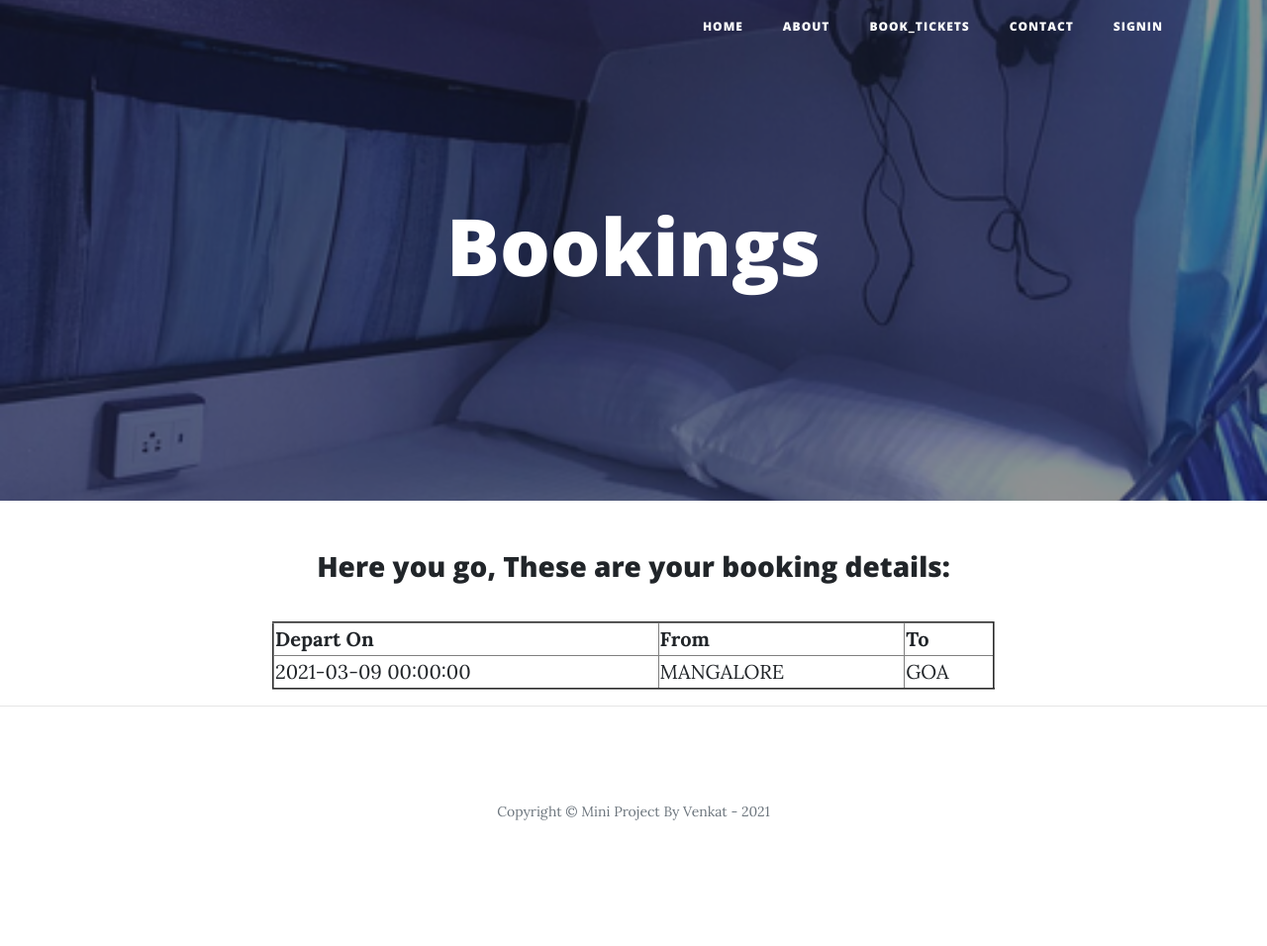
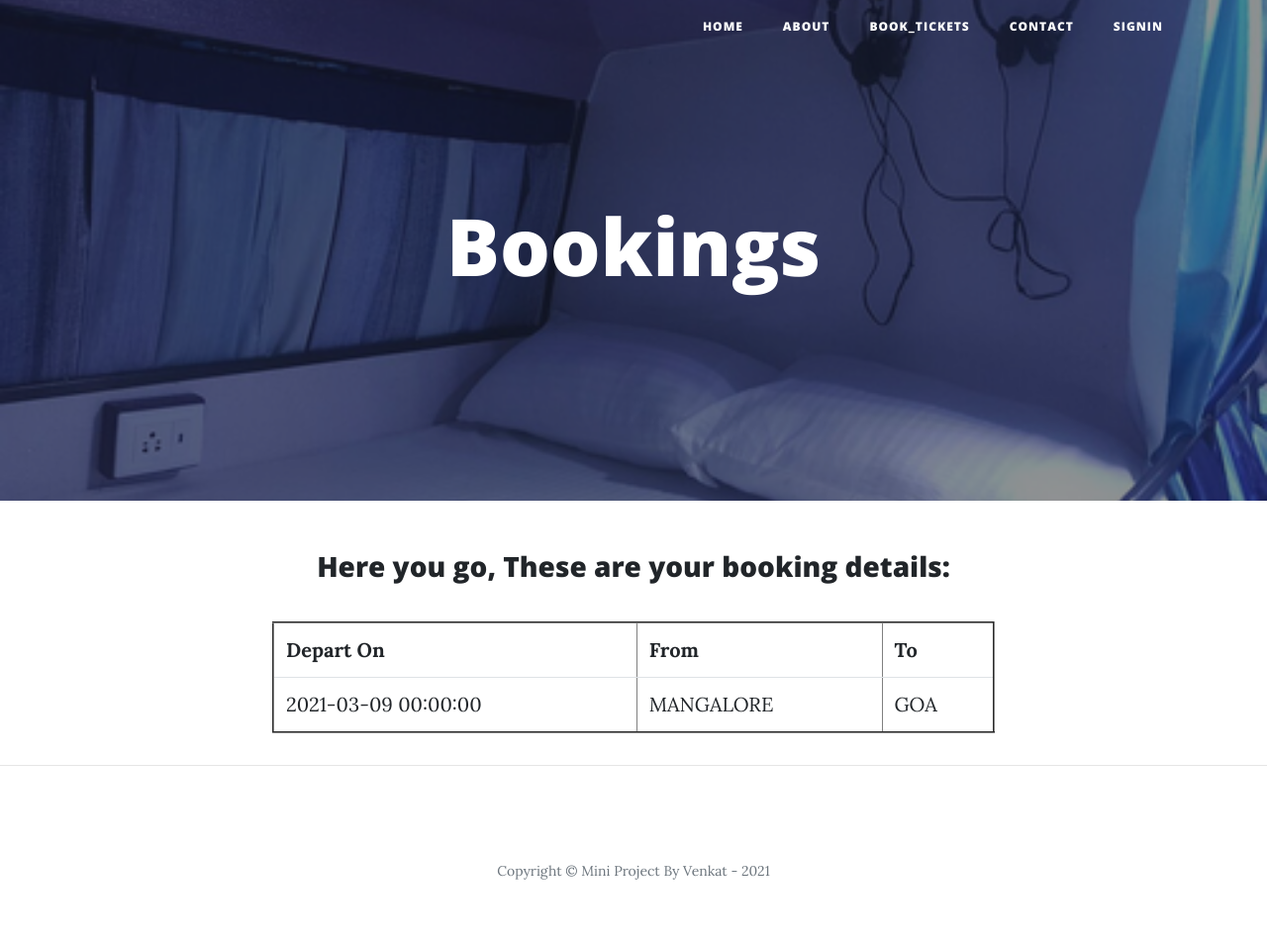
Before and after one commit to venkatkumar1810/Bus_transportation_System, a Flask app: page /mybookings in a window 1280 px wide. Shown: the whole page at 99% size. Before the commit the page ends 829 px from the top, so only its background shows below. Run offline with Flask 2, Linux system fonts and the light colour scheme; data comes from the database, SQL or seed files in the repository; some libraries are stand-ins or nearby versions.

Commit message:
Update bookings.html

```diff
--- a/template/bookings.html
+++ b/template/bookings.html
@@ -23,7 +23,7 @@
       <div class="col-lg-8 col-md-10 mx-auto" align="center">
         <h3>Here you go, These are your booking details: </h3>
         <br>
-          <table border="2" align="center" style="width: 100%">
+          <table class="table table-hover" border="2" align="center" style="width: 100%">
             <tr>
             <th>Depart On</th>
             <th>From</th>
```
